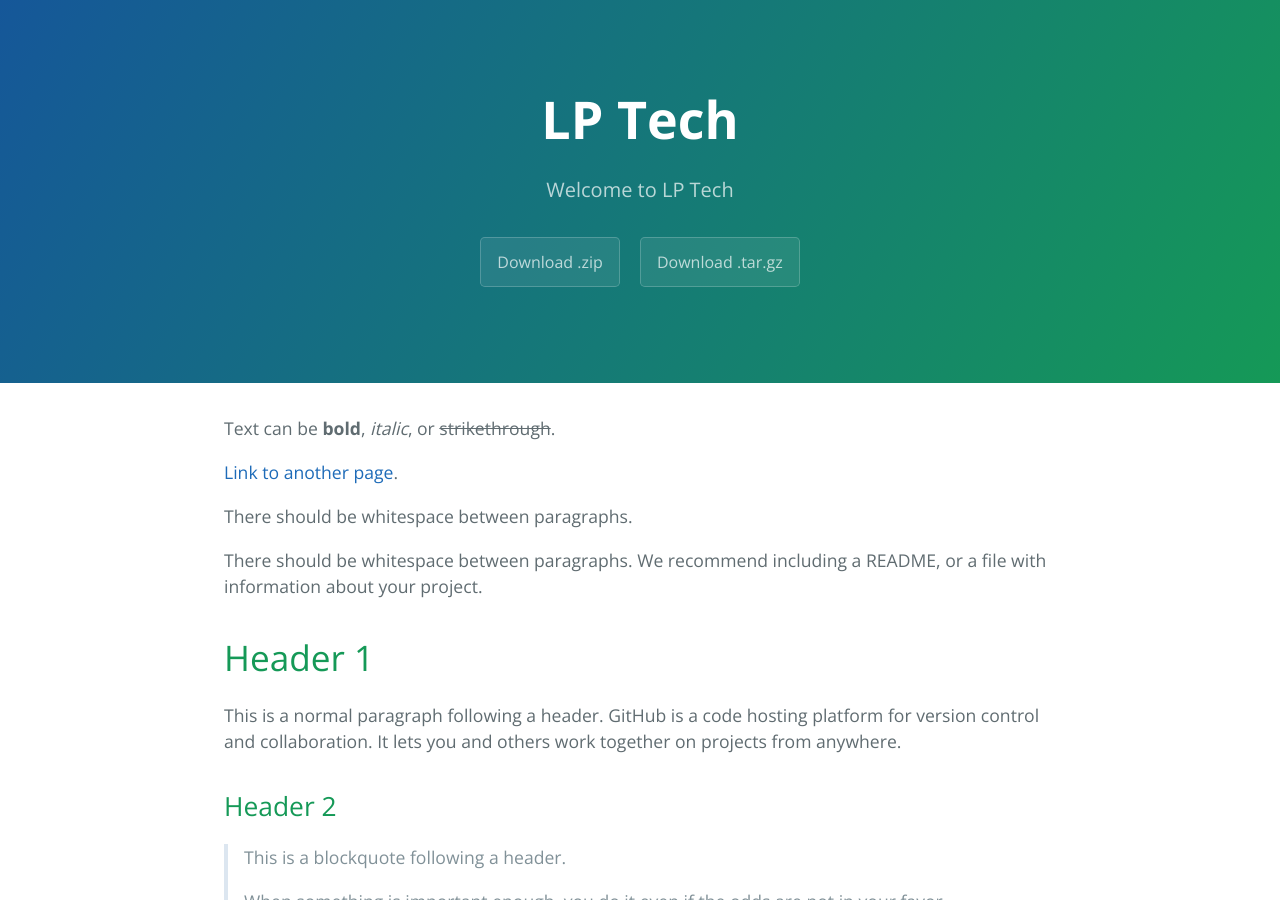
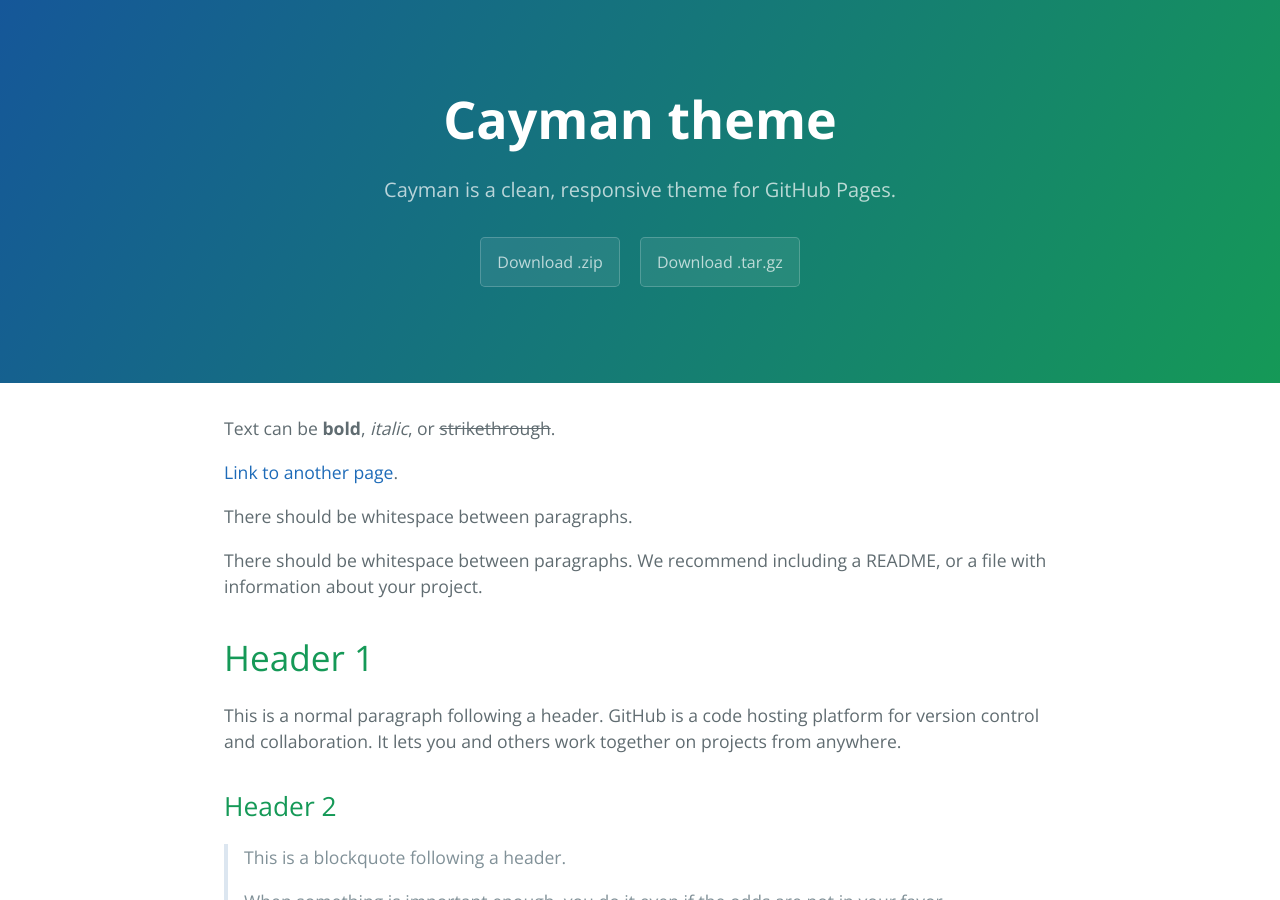
Before and after one commit to lptech-us/lptech-us.github.io, a Jekyll site: the page built from index.md, in a window 1280 px wide and 900 px high. Built offline with Jekyll 4.4.1, drawn with Linux system fonts in a browser that asks for light colours.

Commit message:
Revert "Update title"
This reverts commit 11220c9e85f59b771176a6420c61dd8f23d7dfd0.

```diff
--- a/_config.yml
+++ b/_config.yml
@@ -1,5 +1,5 @@
-title: LP Tech
-description: Welcome to LP Tech
+title: Cayman theme
+description: Cayman is a clean, responsive theme for GitHub Pages.
 show_downloads: true
 google_analytics:
 theme: jekyll-theme-cayman
```
